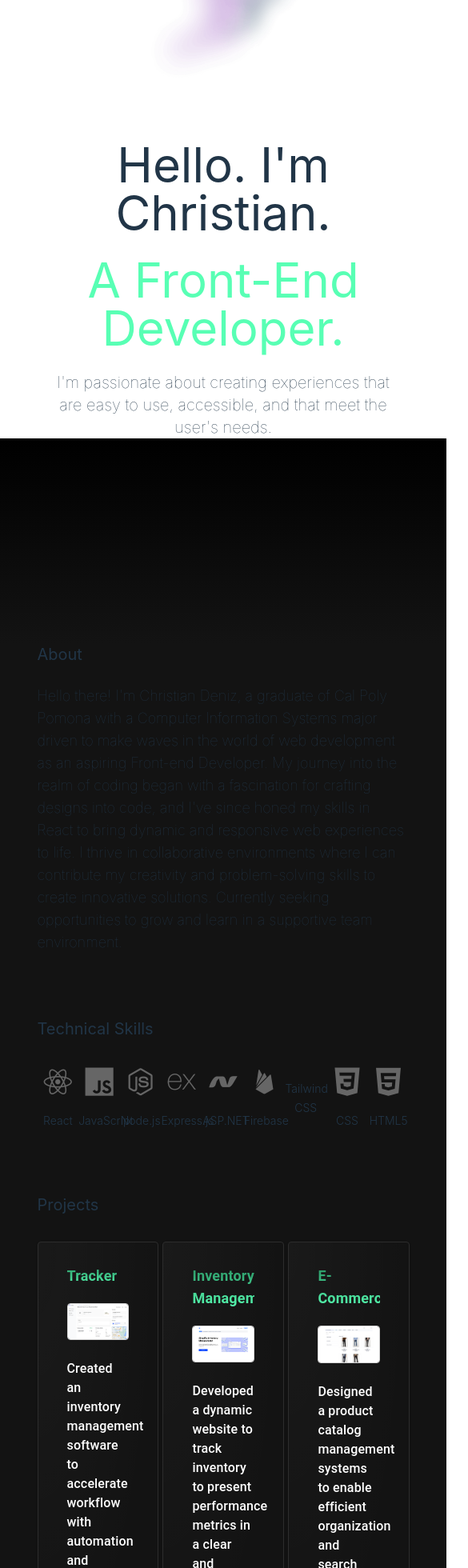
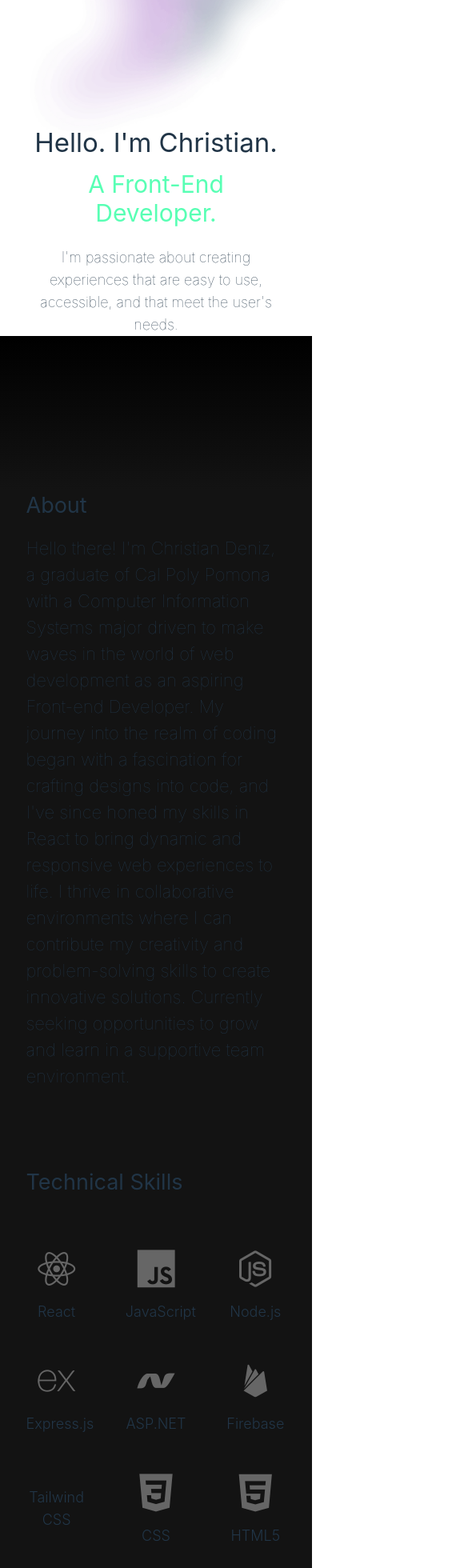
Before and after one commit to cjdeniz9/portfolio, a React (Vite) app: page / in a window 390 px wide. Shown: the top 1960 px of the page at 80% size, 585 px wide, since content can reach past the window. Built offline with nearby package versions, Linux system fonts and the light colour scheme.

Commit message:
Implement responsiveness

```diff
--- a/src/features/home/components/About.jsx
+++ b/src/features/home/components/About.jsx
@@ -1,8 +1,10 @@
 export default function About() {
   return (
     <div className="w-5/6 text-left bg-grey-50">
-      <span className="block text-xl mb-6">About</span>
-      <p className="text-lg font-thin">
+      <span className="xl:text-xl md:text-2xl md:mb-6 block text-[27px] mb-4">
+        About
+      </span>
+      <p className="xl:text-lg md:text-xl text-[22px] font-thin">
         Hello there! I'm Christian Deniz, a graduate of Cal Poly Pomona with a
         Computer Information Systems major driven to make waves in the world of
         web development as an aspiring Front-end Developer. My journey into the
--- a/src/features/home/components/Footer.jsx
+++ b/src/features/home/components/Footer.jsx
@@ -10,21 +10,18 @@ export default function Footer() {
       <div className="w-full border-[1px] border-[#2d2d2d] mb-8" />
       <div className="flex w-full justify-between">
         <div>
-          <CopyrightIcon fontSize="inherit" />
-          <span className="text-xs font-light"> 2024 Christian Deniz</span>
+          <CopyrightIcon fontSize="small" />
+          <span className="xl:text-xs text-sm font-light">
+            {" "}
+            2024 Christian Deniz
+          </span>
         </div>
-        <div className="flex w-14 justify-between">
+        <div className="flex w-16 justify-between">
           <Link href="https://linkedin.com/in/christian-deniz">
-            <LinkedInIcon
-              fontSize="small"
-              className="text-[#666666] hover:text-green-50"
-            />
+            <LinkedInIcon className="text-[#666666] hover:text-green-50" />
           </Link>
           <Link href="https://github.com/cjdeniz9">
-            <GitHubIcon
-              fontSize="small"
-              className="text-[#666666] hover:text-green-50"
-            />
+            <GitHubIcon className="text-[#666666] hover:text-green-50" />
           </Link>
         </div>
       </div>
--- a/src/features/home/components/Heading.jsx
+++ b/src/features/home/components/Heading.jsx
@@ -1,9 +1,13 @@
 export default function Heading() {
   return (
-    <div className="w-3/4 mt-44">
-      <h1 className="text-6xl mb-6">Hello. I'm Christian.</h1>
-      <h1 className="text-6xl text-green-50 mb-6">A Front-End Developer.</h1>
-      <p className="text-xl font-thin">
+    <div className="xl:mt-44 md:mt-48 w-5/6 mt-40">
+      <h1 className="xl:text-6xl md:text-5xl md:mb-6 text-[33px] mb-4">
+        Hello. I'm Christian.
+      </h1>
+      <h1 className="xl:text-6xl md:text-5xl md:mb-8 text-3xl text-green-50 mb-6">
+        A Front-End Developer.
+      </h1>
+      <p className="xl:text-xl md:text-2xl text-lg font-thin">
         I'm passionate about creating experiences that are easy to use,
         accessible, and that meet the user's needs.
       </p>
--- a/src/features/home/components/Projects.jsx
+++ b/src/features/home/components/Projects.jsx
@@ -2,6 +2,7 @@ import { Button } from "@mui/material";
 import Card from "@mui/material/Card";
 import CardActions from "@mui/material/CardActions";
 import CardContent from "@mui/material/CardContent";
+import Grid from "@mui/material/Grid";
 import Link from "@mui/material/Link";
 import Typography from "@mui/material/Typography";
 
@@ -28,7 +29,7 @@ export default function Projects() {
       githubURL: "https://github.com/cjdeniz9/Inventory",
       websiteURL: "https://inventory-tracker.pages.dev/home",
       img: Inventory,
-      desc: "Developed a dynamic website to track inventory to present performance metrics in a clear and actionable format.",
+      desc: "Developed a dynamic website to manage inventory by presenting financial performance metrics in a clear and actionable format.",
     },
     {
       id: 3,
@@ -41,8 +42,10 @@ export default function Projects() {
   ];
   return (
     <div className="w-5/6">
-      <span className="block text-xl mb-8 text-left">Projects</span>
-      <div className="flex justify-between">
+      <span className="xl:text-xl md:text-2xl md:mb-10 block text-[27px] mb-8 text-left">
+        Projects
+      </span>
+      <div className="xl:flex grid gap-6 grid-rows-3">
         {projects.map((item) => {
           return (
             <Card
@@ -51,12 +54,12 @@ export default function Projects() {
                 background:
                   "radial-gradient(100% 100% at 0% 0%, hsla(0, 0%, 100%, .03), transparent)",
                 border: "1px solid #2d2d2d",
-                width: "32.5%",
-                paddingY: ".75rem",
-                paddingX: "1.25rem",
+                width: { lg: "32.5%" },
+                paddingY: { xs: ".75rem", sm: "1.50rem", lg: ".75rem" },
+                paddingX: { xs: ".75rem", sm: "1.5rem", lg: "1.25rem" },
               }}
             >
-              <CardContent sx={{ width: "100%" }}>
+              <CardContent>
                 <Typography
                   sx={{
                     backgroundClip: "text",
@@ -64,9 +67,18 @@ export default function Projects() {
                       "linear-gradient(to top, #58ffb4, #289061)",
                     color: "transparent",
                     fontWeight: "600",
-                    fontSize: "18px",
+                    fontSize: {
+                      xs: "20px",
+                      sm: "24px",
+                      md: "28px",
+                      lg: "18px",
+                    },
                     lineHeight: "1.75rem",
-                    marginBottom: "1.25rem",
+                    marginBottom: {
+                      xs: "1.25rem",
+                      sm: "1.75rem",
+                      lg: "1.25rem",
+                    },
                     textAlign: "left",
                   }}
                 >
@@ -76,11 +88,22 @@ export default function Projects() {
                   <img
                     src={item.img}
                     alt="Project img"
-                    className="border-[1px] border-[#d3d3d3] rounded mb-6"
+                    className="xl:my-0 xl:mb-6 md:my-8 border-[1px] border-[#d3d3d3] rounded my-6"
                   />
                 </Link>
                 <Typography
-                  sx={{ color: "#fff", fontWeight: "500", textAlign: "left" }}
+                  sx={{
+                    color: "#fff",
+                    fontWeight: "500",
+                    fontSize: {
+                      xs: "18px",
+                      sm: "20px",
+                      md: "22px",
+                      lg: "14px",
+                    },
+                    marginBottom: { md: ".75rem", lg: "0rem" },
+                    textAlign: "left",
+                  }}
                 >
                   {item.desc}
                 </Typography>
@@ -90,6 +113,7 @@ export default function Projects() {
                   display: "flex",
                   width: "100%",
                   justifyContent: "center",
+                  // padding: "0",
                 }}
               >
                 <Link href={item.githubURL}>
@@ -100,7 +124,15 @@ export default function Projects() {
                       },
                     }}
                   >
-                    <GitHubIcon className="text-[#666666] hover:text-green-50" />
+                    <GitHubIcon
+                      sx={{
+                        color: "#666666",
+                        fontSize: { lg: "22px" },
+                        "&:hover": {
+                          color: "#58ffb4",
+                        },
+                      }}
+                    />
                   </Button>
                 </Link>
                 {item.websiteURL === "" ? (
@@ -114,7 +146,10 @@ export default function Projects() {
                         },
                       }}
                     >
-                      <LinkIcon className="text-[#666666] hover:text-green-50" />
+                      <LinkIcon
+                        sx={{ fontSize: { lg: "28px" } }}
+                        className="text-[#666666] hover:text-green-50"
+                      />
                     </Button>
                   </Link>
                 )}
--- a/src/features/home/components/TechnicalSkills.jsx
+++ b/src/features/home/components/TechnicalSkills.jsx
@@ -49,17 +49,21 @@ export default function TechnicalSkills() {
   ];
   return (
     <div className="w-5/6">
-      <span className="block text-xl mb-8 text-left">Technical Skills</span>
-      <div className="flex">
+      <span className="xl:text-xl xl:mb-8 md:text-2xl md:mb-10 block text-[27px] mb-16 text-left">
+        Technical Skills
+      </span>
+      <div className="xl:flex md:grid-cols-none md:grid-rows-2 md:grid-flow-col md:gap-16 grid gap-12 grid-cols-3">
         {techStack.map((item) => {
           return (
-            <div key={item.id} className="w-[11.11%]">
+            <div key={item.id} className="xl:w-[11.11%]">
               <div className="w-full flex justify-center mb-4">
                 <i
-                  className={`devicon-${item.img} text-[#666666] text-4xl`}
+                  className={`devicon-${item.img} md:text-4xl text-[#666666] text-5xl`}
                 ></i>
               </div>
-              <span className="text-sm font-light">{item.name}</span>
+              <span className="xl:text-sm md:text-base text-lg font-light">
+                {item.name}
+              </span>
             </div>
           );
         })}
--- a/src/features/home/index.jsx
+++ b/src/features/home/index.jsx
@@ -9,21 +9,23 @@ import TechnicalSkills from "./components/TechnicalSkills";
 export default function Index() {
   return (
     <>
-      <div className="flex w-full justify-center">
-        <div className="absolute z-0 top-0">
-          <GradientBg />
+      <div className="w-full">
+        <div className="flex justify-center">
+          <div className="absolute z-0 top-0">
+            <GradientBg />
+          </div>
+          <div className="xl:absolute xl:block hidden z-10 top-0">
+            <Stars />
+          </div>
+          <Heading />
         </div>
-        <div className="absolute z-10 top-0">
-          <Stars />
-        </div>
-        <Heading />
       </div>
-      <div className="h-64 bg-gradient-to-b from-black-50 to-grey-50" />
+      <div className="md:h-64 h-48 bg-gradient-to-b from-black-50 to-grey-50" />
       <div className="w-full bg-grey-50">
-        <div className="flex justify-center mb-20">
+        <div className="xl:mb-20 flex justify-center mb-24">
           <About />
         </div>
-        <div className="flex justify-center mb-20">
+        <div className="xl:mb-20 flex justify-center mb-24">
           <TechnicalSkills />
         </div>
         <div className="flex justify-center mb-10">
```
